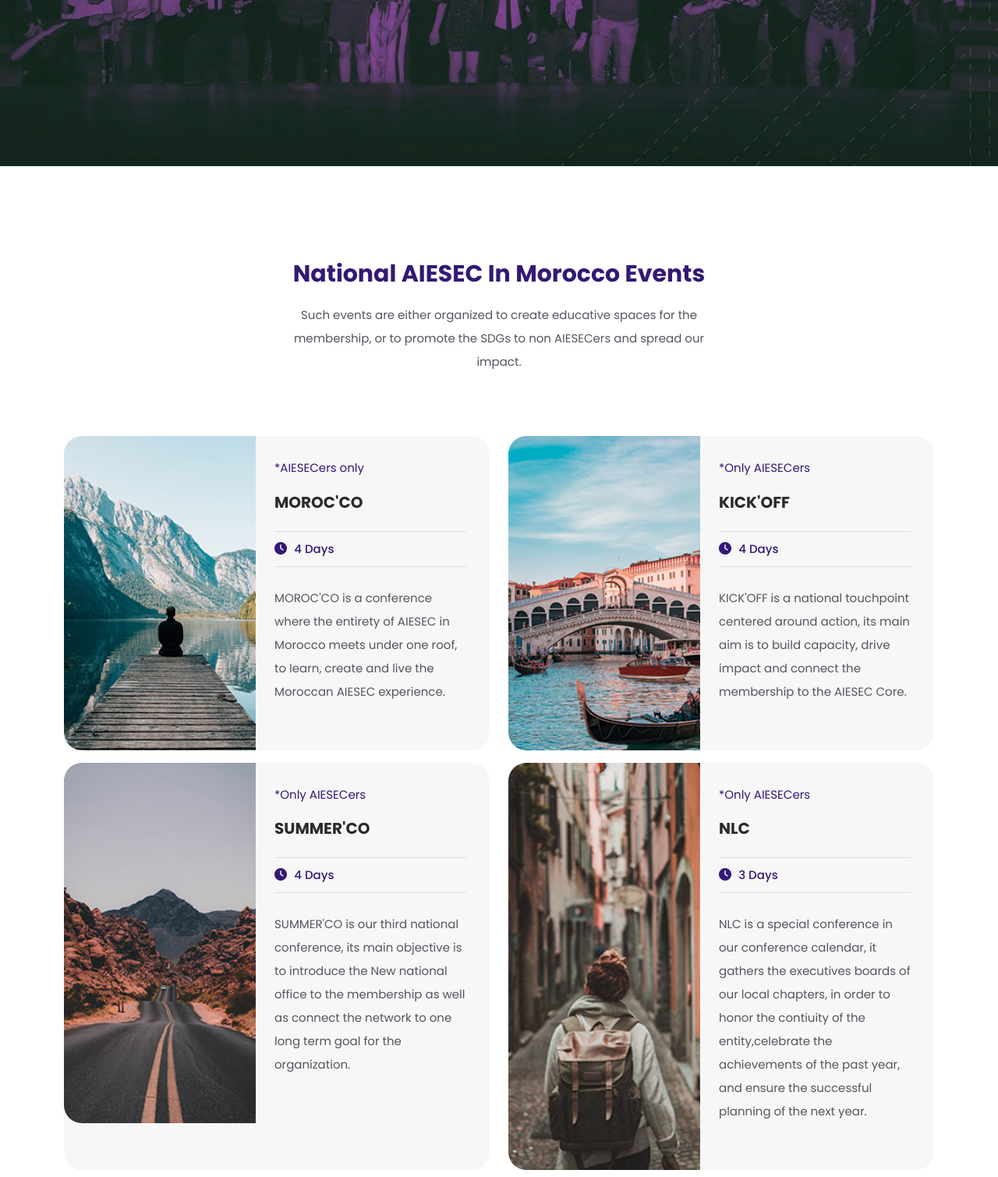
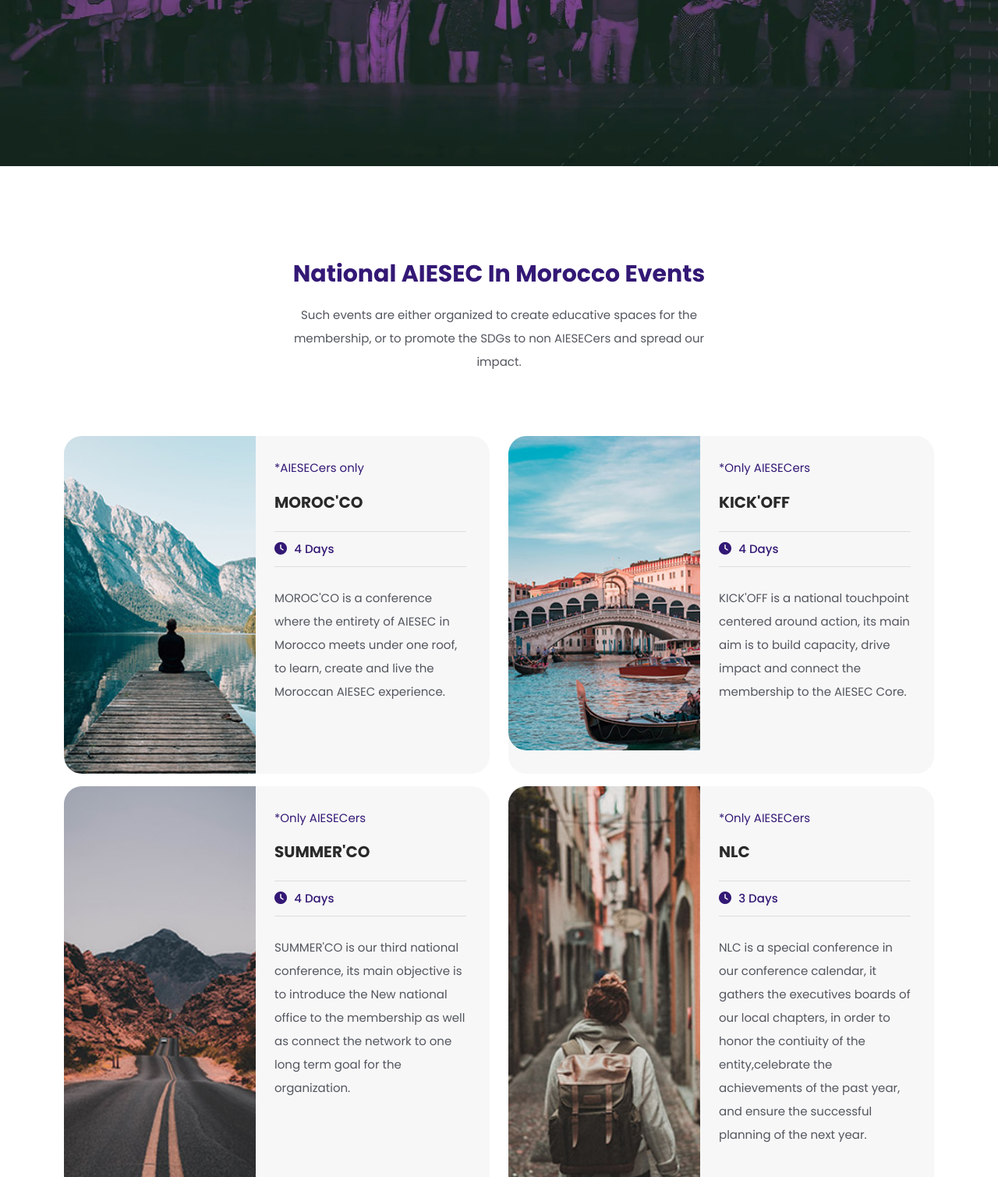
Before and after one commit to AIESEC-in-Morocco/AIESECMoroccoStatic, a website: page events.html in a window 1280 px wide. Shown: the part 391-1900 px from the top of the page at 78% size. Drawn offline with nearby package versions, Linux system fonts and the light colour scheme; a web font is replaced by a local one.

```diff
--- a/assets/css/templatemo-woox-travel.css
+++ b/assets/css/templatemo-woox-travel.css
@@ -1451,10 +1451,10 @@
 
 .weekly-offers .item .thumb .text h6 {
   display: inline-block;
-  float: right;
   text-align: right;
   font-size: 20px;
   color: #22b3c1;
+  float: right;
 }
 
 .weekly-offers .item .thumb .text h4 span,
--- a/events.html
+++ b/events.html
@@ -109,7 +109,7 @@
                     </div>
                   </div>
                   <p>MOROC'CO is a conference where the entirety of AIESEC in Morocco meets under one roof, to learn,
-                    create and live the Moroccan AIESEC experience.</p>
+                    create and live the Moroccan AIESEC experience. <br><br></p>
                 </div>
               </div>
             </div>
@@ -159,7 +159,7 @@
                     </div>
                   </div>
                   <p>SUMMER'CO is our third national conference, its main objective is to introduce the New national
-                    office to the membership as well as connect the network to one long term goal for the organization.
+                    office to the membership as well as connect the network to one long term goal for the organization. <br><br><br>
                   </p>
                 </div>
               </div>
@@ -212,7 +212,7 @@
                   </div>
                   <p>POWER UP is an AIESEC touchpoint that is oriented to external relevance and impact. its main events
                     include a hackathon to solve current issues of Morocco and the world, and to give AIESECers hard and
-                    soft skills that are needed for the job market.</p>
+                    soft skills that are needed for the job market. <br><br><br></p>
                 </div>
               </div>
             </div>
```
